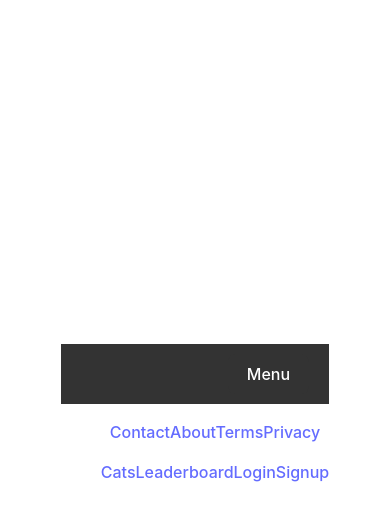
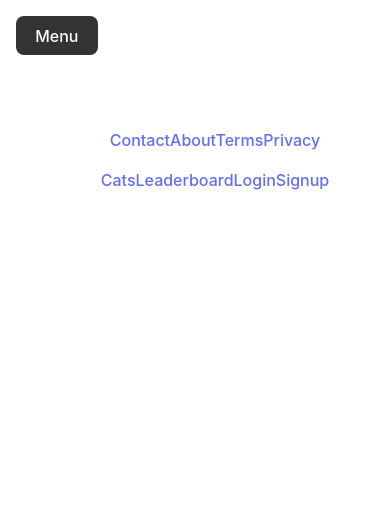
Before and after one commit to unexpectedlyalarming/rate-my-cat, a React (Vite) app in the folder client/: page /login in a window 390 px wide. Shown: the top 520 px of the page. Built offline with nearby package versions, Linux system fonts and the light colour scheme.

Commit message:
Added mobile friendly nav

```diff
--- a/client/src/index.css
+++ b/client/src/index.css
@@ -12,6 +12,11 @@
   -webkit-font-smoothing: antialiased;
   -moz-osx-font-smoothing: grayscale;
   -webkit-text-size-adjust: 100%;
+  margin: 0;
+  padding: 0;
+  width: 100%;
+  height: 100%;
+
 }
 
 a {
@@ -25,8 +30,9 @@ a:hover {
 
 body {
   margin: 0;
+  padding: 0;
   display: flex;
-  place-items: center;
+
   min-width: 320px;
   min-height: 100vh;
 }
@@ -73,18 +79,25 @@ button:focus-visible {
 .nav-container {
   background-color: #333;
   display: flex;
-  justify-content: space-between;
+  justify-content: space-around;
   align-items: center;
-  padding: 10px 20px;
+  top: 0;
+  left: 0;
+  width: 100%;
+  position: fixed;
+  padding: 2 0 0 2rem;
+  z-index: 5;
+}
+nav {
+  display: flex;
+  justify-content: space-around;
+  align-items: center;
 }
 
 .nav ul {
   list-style: none;
   display: flex;
-}
-
-.nav li {
-  margin-right: 20px;
+  gap: 1rem;
 }
 
 .nav a {
@@ -104,8 +117,34 @@ button:focus-visible {
     padding: 10px;
   }
 
-  .nav.active ul {
+  .active ul {
     display: flex;
+    position: relative;
+    top: auto;
+    left: auto;
+    justify-content: center;
+    align-items: center;
+    gap: 1rem;
+  }
+  .active nav {
+    display: flex;
+    flex-direction: column;
+    align-items: center;
+    justify-content: center;
+    width: 100%;
+
+
+  }
+  .nav-container.active {
+    display: flex;
+    justify-content: space-between;
+    align-items: center;
+    top: 0;
+    left: 0;
+    width: 100%;
+    position: fixed;
+    z-index: 5;
+    text-align: left;
   }
 
   .nav li {
@@ -118,5 +157,25 @@ button:focus-visible {
     color: #fff;
     border: none;
     cursor: pointer;
+    position: fixed;
+    top: 1rem;
+    left: 1rem;
+  }
+  .nav-container {
+    position: relative;
+  }
+  .nav-container .active {
+    display: flex;
+
   }
 }
+
+/* container */
+
+.container {
+  display: flex;
+  flex-direction: column;
+  align-items: center;
+  justify-content: center;
+  margin-top: 5rem;
+}
```
